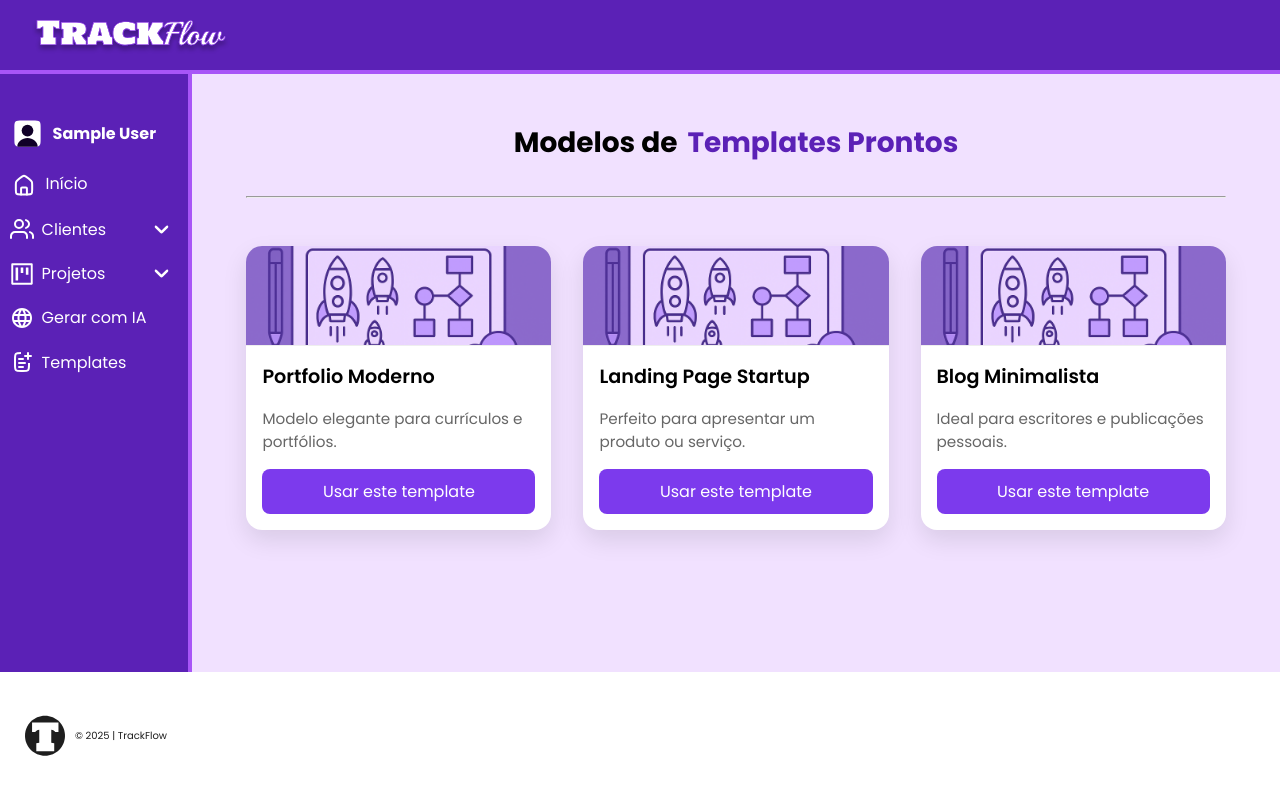
After one commit to PedroLucasMoraisBorges/TrackFlow, a Django app: page /templates in a window 1280 px wide. The commit adds this page. Run offline with Django 4.2, Linux system fonts and the light colour scheme; the visitor is signed in with stand-in values (Sample User, id 1); data that the repository does not hold is empty.

Commit message:
feat: criação de página de template e alterações de estilo

```diff
--- a/auth_user/urls.py
+++ b/auth_user/urls.py
@@ -8,5 +8,6 @@ urlpatterns = [
     path('cadastro', Register.as_view(), name='register'),
     path('manager/clients', Clients.as_view(), name='clients'),
     path('clientPage/<str:id>', ClientPage.as_view(), name='client_page'),
-    path('perfil', ProfileView.as_view(), name='profile')
+    path('perfil', ProfileView.as_view(), name='profile'),
+    path('templates', TemplatesView.as_view(), name='templates')
 ]
--- a/auth_user/views.py
+++ b/auth_user/views.py
@@ -196,3 +196,23 @@ class ProfileView(View):
         }
 
         return render(request, 'auth/profile.html', context)
+
+# Página de templates do usuário
+class TemplatesView(View):
+    def get(self, request):
+        if not request.user.is_authenticated:
+            return redirect('login')
+
+        user = User.objects.get(id=request.user.id)
+        projects = Project.objects.filter(fk_manager=user)
+        clients = user.clients.all()
+
+        context = {
+            'user': user,
+            'projects' : projects,
+            'projects_count' : projects.count(),
+            'clients' : clients,
+            'clients_count' : clients.count()
+        }
+
+        return render(request, 'manager/templates.html', context)
--- /dev/null
+++ b/static/css/templates.css
@@ -0,0 +1,55 @@
+.template-grid {
+    display: grid;
+    grid-template-columns: repeat(auto-fit, minmax(280px, 1fr));
+    gap: 2rem;
+    padding: 2rem 0;
+}
+
+.template-card {
+    background-color: #fff;
+    border-radius: 1rem;
+    overflow: hidden;
+    box-shadow: 0 10px 25px rgba(0, 0, 0, 0.1);
+    transition: transform 0.2s ease;
+    display: flex;
+    flex-direction: column;
+    justify-content: space-between;
+}
+
+.template-card:hover {
+    transform: translateY(-8px);
+}
+
+.template-card img {
+    width: 100%;
+    height: 100px;
+    object-fit: cover;
+    border-bottom: 1px solid #eee;
+}
+
+.template-card h3 {
+    font-size: 1.2rem;
+    font-weight: 600;
+    margin: 1rem;
+}
+
+.template-card p {
+    font-size: 0.95rem;
+    color: #666;
+    margin: 0 1rem 1rem 1rem;
+}
+
+.use-btn {
+    background-color: #7C3AED;
+    color: white;
+    margin: 0 1rem 1rem 1rem;
+    padding: 10px 20px;
+    text-align: center;
+    border-radius: 8px;
+    text-decoration: none;
+    transition: background-color 0.2s;
+}
+
+.use-btn:hover {
+    background-color: #5B21B6;
+}
--- a/templates/auth/profile.html
+++ b/templates/auth/profile.html
@@ -16,7 +16,7 @@
                 <img src="{% static 'imgs/userNone.svg' %}" alt="Foto de perfil" class="profile-picture" />
               </div>
 
-              <button class="edit-photo">Editar foto do perfil</button>
+              <button class="edit-photo" type="submit">Editar foto do perfil</button>
               <div class="profile-info">
                 <h2>{{ user.name }}</h2>
                 <p>Total de Clientes: <strong>{{clients_count}}</strong></p>
--- a/templates/components/footer.html
+++ b/templates/components/footer.html
@@ -8,6 +8,7 @@
         align-items: center;
         padding: 0.3rem 1rem;
         color: #1e1e1e;
+
     }
 
     footer p {
--- a/templates/components/sidebar.html
+++ b/templates/components/sidebar.html
@@ -146,7 +146,7 @@
         <div class="menu-item">
             <div style="display: flex; align-items: center;">
                 <img src="{% static 'imgs/templatesadd.svg' %}" alt="">
-                <a href="#" style="color: inherit; text-decoration: none;">
+                <a href="{% url 'templates' %}" style="color: inherit; text-decoration: none;">
                     <p>Templates</p>
                 </a>
             </div>
--- a/templates/manager/aiPage.html
+++ b/templates/manager/aiPage.html
@@ -27,7 +27,7 @@
             <textarea id="description_for_ai" name="description" placeholder="Descreva de forma clara e objetiva como você deseja seu novo projeto (Ex: etapas, marcos, descrições)."></textarea>
             <input type="hidden" id="owner" name="owner" value="{{ request.user.id }}">
 
-            <button type="submit" class="btn-ai">Gerar projeto com IA</button>
+            <button type="submit" class="btn-ai">Iniciar seu novo projeto</button>
             <p class="cancel-link" onclick="history.back()">Cancelar</p>
         </form>
 
--- a/templates/manager/clients.html
+++ b/templates/manager/clients.html
@@ -63,8 +63,8 @@
             </div>
         </dialog>
 
+            <div>
 
-            <div>
                 {% for client in clients %}
                     <!-- Adicionar estilo na listagem de clientes -->
                     <a href="{% url 'client_page' id=client.id %}">
--- /dev/null
+++ b/templates/manager/templates.html
@@ -0,0 +1,57 @@
+{% extends 'components/base.html' %}
+{% load static %}
+
+<!-- Aqui pode ser colocado todo o conteúdo do <head> -->
+{% block head %}
+<title>Templates Disponíveis</title>
+<link rel="stylesheet" href="{% static 'css/templates.css' %}">
+<link rel="stylesheet" href="{% static 'css/LandingPage.css'%}">
+{% endblock %}
+
+<!-- Aqui pode ser colocado todo o conteúdo do <body> -->
+{% block body %}
+<main>
+    {% include 'components/sidebar.html' %}
+
+    <section id="main_section">
+        <div class="title-section">
+            <h1>Modelos de <span class="spanName">Templates Prontos</span></h1>
+            <hr>
+        </div>
+
+        <div class="template-grid">
+            <div class="template-card">
+                <img src="{% static 'imgs/template2.png' %}" alt="Template 1">
+                <h3>Portfolio Moderno</h3>
+                <p>Modelo elegante para currículos e portfólios.</p>
+                <a href="#" class="use-btn">Usar este template</a>
+            </div>
+
+            <div class="template-card">
+                <img src="{% static 'imgs/template2.png' %}" alt="Template 2">
+                <h3>Landing Page Startup</h3>
+                <p>Perfeito para apresentar um produto ou serviço.</p>
+                <a href="#" class="use-btn">Usar este template</a>
+            </div>
+
+            <div class="template-card">
+                <img src="{% static 'imgs/template2.png' %}" alt="Template 3">
+                <h3>Blog Minimalista</h3>
+                <p>Ideal para escritores e publicações pessoais.</p>
+                <a href="#" class="use-btn">Usar este template</a>
+            </div>
+        </div>
+
+
+    </section>
+    {% include 'components/footer.html' %}
+</main>
+
+{% endblock %}
+
+<!-- Aqui pode ser colocado todo o conteúdo do <script> ou importar scripts pelo src -->
+{% block scripts %}
+<script>
+
+</script>
+{% endblock %}
```
Also changed, not shown: static/imgs/template.png (added), static/imgs/template.svg (added), static/imgs/template2.png (added), static/imgs/templateCover.png (added).
